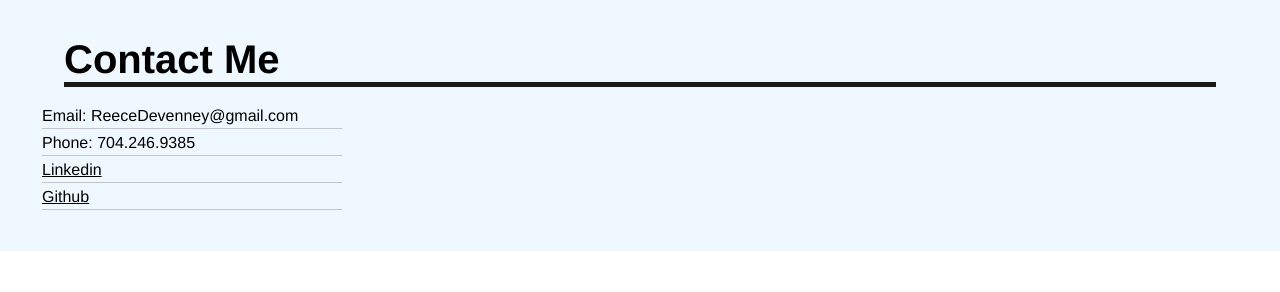
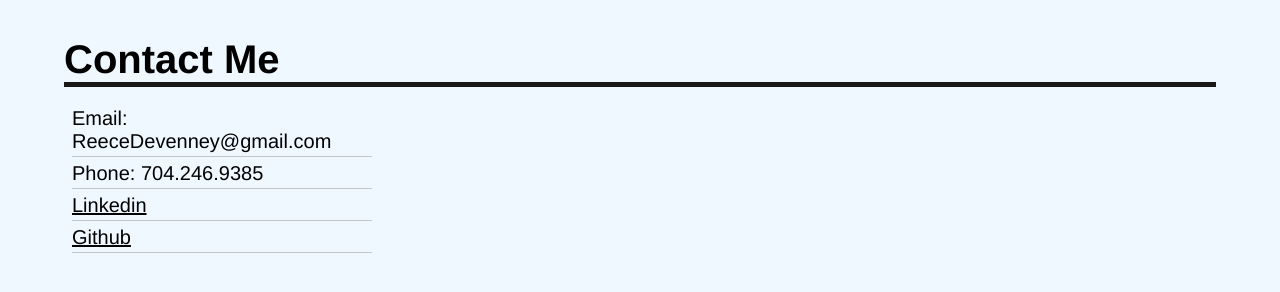
Before and after one commit to ReeceDevenney/Portfolio, a plain HTML site: page index.html in a window 1280 px wide. Shown: the part 1207-1499 px from the top of the page. Before the commit the page ends 1458 px from the top, so only its background shows below. Drawn offline with Linux system fonts and the light colour scheme.

Commit message:
updated contact styling

```diff
--- a/assets/CSS/style.css
+++ b/assets/CSS/style.css
@@ -196,9 +196,19 @@ h3 {
 
     .bio p {
         font-size: 24px;
-}
+    }
 
     .bio img {
         margin-right: 25px;
     }
+
+    .contact li {
+        font-size: 20px;
 }
+
+    .contact ul {
+        margin-left: 30px;
+    }
+
+
+}
```
